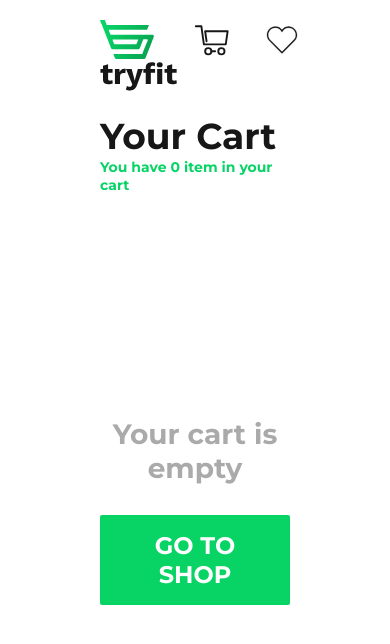
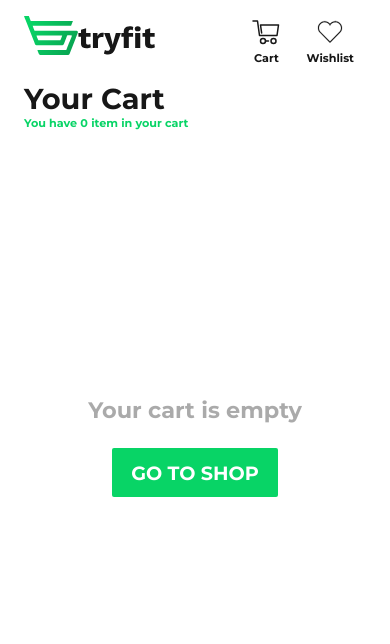
Before and after one commit to Abisola-Morohunfolu/tryfit-store, a React (Create React App) app: page /cart in a window 390 px wide. Shown: the top 644 px of the page. Built offline with nearby package versions, Linux system fonts and the light colour scheme.

Commit message:
add responsiveness

```diff
--- a/src/components/CategoriesComponent/CategoryCard/style/CategoryCardStyle.js
+++ b/src/components/CategoriesComponent/CategoryCard/style/CategoryCardStyle.js
@@ -19,6 +19,19 @@ export const SectionCategory = styled.div`
 		width: 100%;
 		object-fit: contain;
 		height: 100%;
+	}
+
+	@media only screen and (max-width: 75em) {
+		height: 50vh;
+	}
+
+	@media only screen and (max-width: 50em) {
+		height: 100%;
+	}
+
+	@media only screen and (max-width: 37.5em) {
+		height: 50vh;
+		width: 90%;
 	}
 `;
 
--- a/src/components/HomeComponent/CategoriesSection/style/CategoriesSectionStyle.js
+++ b/src/components/HomeComponent/CategoriesSection/style/CategoriesSectionStyle.js
@@ -32,4 +32,9 @@ export const CategoryContainer = styled.div`
 	display: flex;
 	justify-content: center;
 	margin-bottom: 5rem;
+
+	@media only screen and (max-width: 37.5em) {
+		flex-direction: column;
+		align-items: center;
+	}
 `;
--- a/src/components/HomeComponent/Header/styles/HeaderStyle.js
+++ b/src/components/HomeComponent/Header/styles/HeaderStyle.js
@@ -6,6 +6,16 @@ export const HeaderContainer = styled.header`
 	display: flex;
 	flex-wrap: wrap;
 	align-content: center;
+
+	@media only screen and (max-width: 50em) {
+		height: 80vh;
+	}
+
+	@media only screen and (max-width: 37.5em) {
+		text-align: center;
+		justify-content: center;
+		height: 90vh;
+	}
 `;
 
 export const TextHeading = styled.h1`
@@ -18,6 +28,11 @@ export const TextHeading = styled.h1`
 	span {
 		color: ${(props) => props.theme.green};
 	}
+
+	@media only screen and (max-width: 37.5em) {
+		font-size: 8rem;
+		width: 100%;
+	}
 `;
 
 export const HeaderText = styled.p`
--- a/src/components/HomeComponent/Navigation/Navigation.js
+++ b/src/components/HomeComponent/Navigation/Navigation.js
@@ -19,9 +19,11 @@ const Navigation = () => {
 			</LogoContainer>
 			<NotificationIcon badge={cart.length} clicked={() => history.push('/cart')}>
 				<CartIcon />
+				<p>Cart</p>
 			</NotificationIcon>
 			<NotificationIcon badge={wishlist.length} clicked={() => history.push('/wishlist')}>
 				<WishListIcon />
+				<p>Wishlist</p>
 			</NotificationIcon>
 		</StyledNav>
 	);
--- a/src/components/HomeComponent/ProductSlider.js/style/SliderDotStyle.js
+++ b/src/components/HomeComponent/ProductSlider.js/style/SliderDotStyle.js
@@ -5,6 +5,11 @@ export const CurrentDot = styled.span`
 	width: 1.5rem;
 	border-radius: 100%;
 	background-color: #666666;
+
+	@media only screen and (max-width: 37.5em) {
+		height: 2.5rem;
+		width: 2.5rem;
+	}
 `;
 
 export const Dot = styled.span`
@@ -13,4 +18,9 @@ export const Dot = styled.span`
 	border-radius: 100%;
 	border: 1px solid #666666;
 	cursor: pointer;
+
+	@media only screen and (max-width: 37.5em) {
+		height: 2rem;
+		width: 2rem;
+	}
 `;
--- a/src/components/ProductCard/style/ProductCardStyle.js
+++ b/src/components/ProductCard/style/ProductCardStyle.js
@@ -6,6 +6,19 @@ export const Container = styled.section`
 	display: flex;
 	height: 90vh;
 	flex-direction: row-reverse;
+
+	@media only screen and (max-width: 75em) {
+		height: 75vh;
+	}
+
+	@media only screen and (max-width: 50em) {
+		height: 50vh;
+	}
+
+	@media only screen and (max-width: 37.5em) {
+		flex-direction: column;
+		height: 95vh;
+	}
 
 	/* ${(props) =>
 		props.reversed &&
@@ -25,6 +38,20 @@ export const ImageConatiner = styled(motion.div)`
 
 		max-width: 90%;
 		object-fit: cover;
+	}
+
+	@media only screen and (max-width: 75em) {
+		& {
+			height: 75%;
+
+			img {
+				object-fit: contain;
+			}
+		}
+	}
+
+	@media only screen and (max-width: 37.5em) {
+		width: 100%;
 	}
 `;
 
@@ -58,6 +85,21 @@ export const TextContainer = styled.div`
 		color: ${(props) => props.theme.green};
 		margin-bottom: 5rem;
 	}
+
+	@media only screen and (max-width: 62.5em) {
+		h3 {
+			font-size: 3rem;
+		}
+
+		p {
+			/* font-size: 2rem; */
+			line-height: 2.6rem;
+		}
+	}
+
+	@media only screen and (max-width: 37.5em) {
+		width: 100%;
+	}
 `;
 
 export const ButtonContainer = styled.div`
@@ -66,6 +108,15 @@ export const ButtonContainer = styled.div`
 
 	button:first-child {
 		margin-right: 3rem;
+	}
+
+	@media only screen and (max-width: 50em) {
+		flex-direction: column;
+
+		button:first-child {
+			margin-right: 0rem;
+			margin-bottom: 3rem;
+		}
 	}
 `;
 
@@ -76,6 +127,9 @@ export const SliderControls = styled.div`
 	/* align-self: center; */
 	/* place-self: center; */
 
+	@media only screen and (max-width: 37.5em) {
+		align-self: center;
+	}
 	span {
 		margin: 0 5px;
 	}
--- a/src/components/ProductList/ProductListCard/ProductListCardStyle.js
+++ b/src/components/ProductList/ProductListCard/ProductListCardStyle.js
@@ -11,6 +11,12 @@ export const ListCard = styled.div`
 
 	&:hover {
 		transform: translateY(-3px);
+	}
+
+	@media only screen and (max-width: 37.5em) {
+		height: 100%;
+		max-width: 100%;
+		padding: 1.5rem;
 	}
 `;
 
--- a/src/components/ProductList/ProductListStyle.js
+++ b/src/components/ProductList/ProductListStyle.js
@@ -4,6 +4,12 @@ export const ListContainer = styled.section`
 	display: flex;
 	flex-wrap: wrap;
 	justify-content: space-around;
+
+	@media only screen and (max-width: 37.5em) {
+		flex-direction: column;
+		justify-content: center;
+		place-content: center;
+	}
 `;
 
 export const ProductListStyle = styled.section`
@@ -13,4 +19,8 @@ export const ProductListStyle = styled.section`
 		text-align: center;
 		text-transform: capitalize;
 	}
+
+	@media only screen and (max-width: 37.5em) {
+		margin: 0 auto;
+	}
 `;
--- a/src/components/UI/NotificationIcon/style/NotificationIconStyle.js
+++ b/src/components/UI/NotificationIcon/style/NotificationIconStyle.js
@@ -4,6 +4,8 @@ export const IconContainer = styled.div`
 	position: relative;
 	margin: 0 1.5rem;
 	cursor: pointer;
+	text-align: center;
+	font-size: 1.4rem;
 
 	svg {
 		width: 4rem;
@@ -12,6 +14,7 @@ export const IconContainer = styled.div`
 		stroke-linecap: round;
 		stroke-linejoin: round;
 		stroke-width: 3px;
+		margin-bottom: 0;
 	}
 
 	svg path {
--- a/src/index.css
+++ b/src/index.css
@@ -11,3 +11,27 @@ a {
 	font-family: inherit;
 	color: inherit;
 }
+
+@media only screen and (max-width: 75em) {
+	html {
+		font-size: 56%;
+	}
+}
+
+@media only screen and (max-width: 62.5em) {
+	html {
+		font-size: 52.5%;
+	}
+}
+
+@media only screen and (max-width: 50em) {
+	html {
+		font-size: 50%;
+	}
+}
+
+@media only screen and (max-width: 37.5em) {
+	html {
+		scroll-behavior: smooth;
+	}
+}
--- a/src/styles/globalStyles.js
+++ b/src/styles/globalStyles.js
@@ -20,4 +20,15 @@ export const GlobalStyle = createGlobalStyle`
         transition: all 0.3s ease-out;
     }
 
+    @media only screen and (max-width: 75em) {
+        body {
+            padding: 0 5rem;
+        }
+	}
+
+    @media only screen and (max-width: 62.5em) {
+        body {
+            padding: 0 3rem;
+        }
+	}
 `;
```
Also changed, not shown: 1 other file (tests, documents, lock files or other folders).
